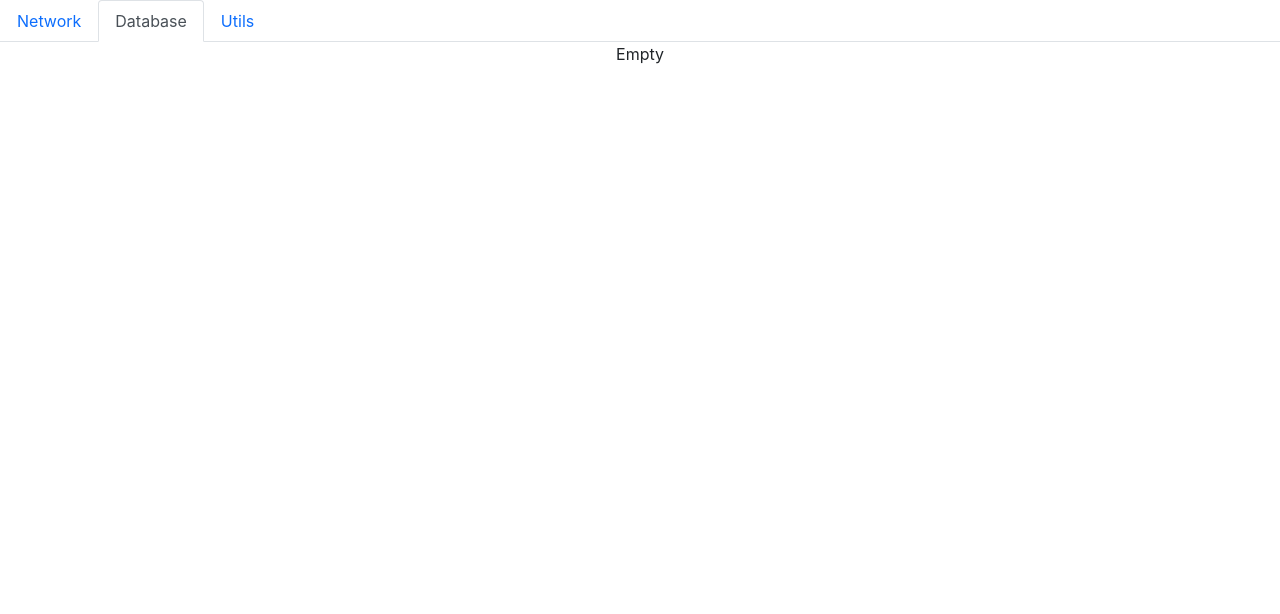
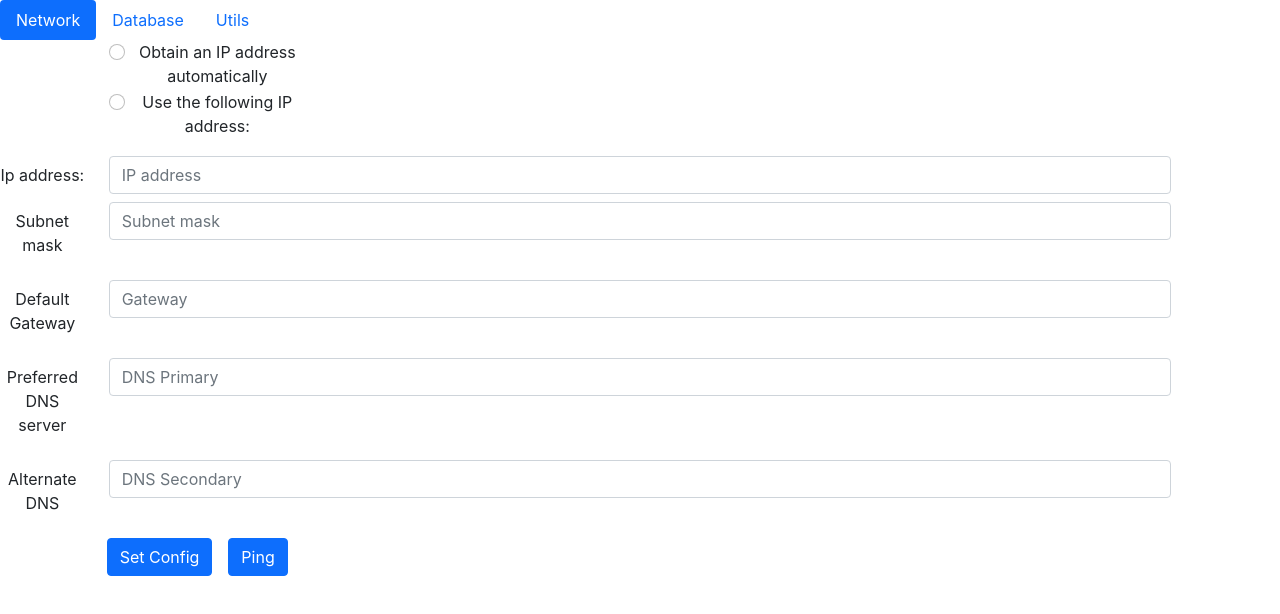
Before and after one commit to hiramzunig4/tryouts, a React (Create React App) app in the folder lv-react-ui/: page / in a window 1280 px wide. Shown: the top 614 px of the page. Built offline with nearby package versions, Linux system fonts and the light colour scheme.

Commit message:
Ping jala

```diff
--- a/lv-react-ui/src/App.js
+++ b/lv-react-ui/src/App.js
@@ -2,12 +2,13 @@ import React, { useState } from 'react';
 
 import Nav from 'react-bootstrap/Nav';
 import Network from './Network';
+import Database from './Database';
 import Empty from './Empty';
 import './App.css';
 
 function App() {
 
-  const [tab, setTab] = useState("database");
+  const [tab, setTab] = useState("network");
 
   function handleSelect(eventKey) {
     console.log(eventKey)
@@ -18,6 +19,8 @@ function App() {
     switch(eventKey) {
       case "network":
         return  (<Network/>);
+      case "database":
+        return  (<Database/>);
       default:
         return  (<Empty/>);
     }
@@ -25,7 +28,7 @@ function App() {
 
   return (
     <div className="App">
-      <Nav variant="tabs" activeKey={tab} onSelect={handleSelect}>
+      <Nav variant="pills" activeKey={tab} onSelect={handleSelect}>
         <Nav.Item>
           <Nav.Link eventKey="network">Network</Nav.Link>
         </Nav.Item>
--- /dev/null
+++ b/lv-react-ui/src/Database.js
@@ -0,0 +1,116 @@
+import './App.css';
+import api from "./api"
+import React from "react";
+
+
+function clickHandler(){
+    console.log("clicked in Ping");
+    api.getPing(function(res){
+      console.log(res)
+    })
+  }
+
+  function clickHandlerEth0(){
+    console.log("clicked in get config");
+    api.getConfig(function(res){
+      console.log(res)
+    })
+  }
+
+  function clickHandlerEth0Dhcp(){
+    console.log("clicked in set dhcp");
+    const config = {
+      "method":"dhcp",
+    }
+    api.setConfigDhcp(config, function(res){
+      console.log(res)
+    })
+  }
+
+function Database()
+{
+    const [address, setAddress] = React.useState("");
+    const [netmask, setNetmask] = React.useState("");
+    const [gateway, setGateway] = React.useState("");
+    const [servers, setServers] = React.useState("");
+
+    const handleSubmit = (event) => {
+      event.preventDefault();
+      console.log(`
+        address: ${address}
+        netMask: ${netmask}
+        gateway: ${gateway}
+        servers: ${servers}
+      `);
+      const config = {
+        "method":"static",
+        "address": address,
+        "prefix_length":8,
+        "gateway": gateway,
+        "name_servers":[servers]
+      }
+      api.setConfigStatic(config, function(res){
+        console.log(res)
+      });
+    }
+
+    return (
+      <div className="App">
+        <button onClick={clickHandler}> Ping </button>
+        <div className="App2">
+          <button onClick={clickHandlerEth0}> Get Config Eth0 </button>
+        </div>
+        <div className="App3">
+          <button onClick={clickHandlerEth0Dhcp}> Set DHCP in ETH0 </button>
+        </div>
+        <form onSubmit={handleSubmit}>
+          <h1>Netowrk</h1>
+
+          <label>
+            Address:
+            <input
+              name="address"
+              type="address"
+              value={address}
+              onChange={e => setAddress(e.target.value)}
+              required />
+          </label>
+
+          <label>
+            Netmask:
+            <input
+              name="netmask"
+              type="netmask"
+              value={netmask}
+              onChange={e => setNetmask(e.target.value)}
+              required />
+          </label>
+
+          <label>
+            Gateway:
+            <input
+              name="gateway"
+              type="gateway"
+              value={gateway}
+              onChange={e => setGateway(e.target.value)}
+              required />
+          </label>
+
+          <label>
+            Server:
+            <input
+              name="servers"
+              type="servers"
+              value={servers}
+              onChange={e => setServers(e.target.value)}
+              required />
+          </label>
+
+          <button>Submit</button>
+
+      </form>
+      </div>
+    );
+}
+
+export default Database;
--- a/lv-react-ui/src/Network.js
+++ b/lv-react-ui/src/Network.js
@@ -1,6 +1,12 @@
 import './App.css';
 import api from "./api"
 import React from "react";
+
+import Form from 'react-bootstrap/Form';
+import Row from 'react-bootstrap/Row';
+import Col from 'react-bootstrap/Col';
+import Stack from 'react-bootstrap/Stack'
+import Button from 'react-bootstrap/Button';
 
 function clickHandler(){
   console.log("clicked in Ping");
@@ -9,106 +15,84 @@ function clickHandler(){
   })
 }
 
-  function clickHandlerEth0(){
-    console.log("clicked in get config");
-    api.getConfig(function(res){
-      console.log(res)
-    })
-  }
+function Network() {
+  return (
+    <Form>
+        <fieldset>
+            <Form.Group as={Row} className="mb-3">
+            <Form.Label as="legend" column sm={1}>
 
-  function clickHandlerEth0Dhcp(){
-    console.log("clicked in set dhcp");
-    const config = {
-      "method":"dhcp",
-    }
-    api.setConfigDhcp(config, function(res){
-      console.log(res)
-    })
-  }
+            </Form.Label>
+            <Col sm={2}>
+                <Form.Check
+                type="radio"
+                label="Obtain an IP address automatically"
+                name="formHorizontalRadios"
+                id="formHorizontalRadios1"
+                />
+                <Form.Check
+                type="radio"
+                label="Use the following IP address:"
+                name="formHorizontalRadios"
+                id="formHorizontalRadios2"
+                />
+            </Col>
+            </Form.Group>
+        </fieldset>
+        <Form.Group as={Row} className="mb-2" controlId="formHorizontalEmail">
+            <Form.Label column sm={1}>
+            Ip address:
+            </Form.Label>
+            <Col sm={10}>
+            <Form.Control type="ipaddress" placeholder="IP address" />
+            </Col>
+        </Form.Group>
 
-function Network()
-{
-    const [address, setAddress] = React.useState("");
-    const [netmask, setNetmask] = React.useState("");
-    const [gateway, setGateway] = React.useState("");
-    const [servers, setServers] = React.useState("");
+        <Form.Group as={Row} className="mb-3" controlId="formHorizontalPassword">
+            <Form.Label column sm={1}>
+            Subnet mask
+            </Form.Label>
+            <Col sm={10}>
+            <Form.Control type="subnetmask" placeholder="Subnet mask" />
+            </Col>
+        </Form.Group>
 
-    const handleSubmit = (event) => {
-      event.preventDefault();
-      console.log(`
-        address: ${address}
-        netMask: ${netmask}
-        gateway: ${gateway}
-        servers: ${servers}
-      `);
-      const config = {
-        "method":"static",
-        "address": address,
-        "prefix_length":8,
-        "gateway": gateway,
-        "name_servers":[servers]
-      }
-      api.setConfigStatic(config, function(res){
-        console.log(res)
-      });
-    }
+        <Form.Group as={Row} className="mb-3" controlId="formHorizontalPassword">
+            <Form.Label column sm={1}>
+            Default Gateway
+            </Form.Label>
+            <Col sm={10}>
+            <Form.Control type="gateway" placeholder="Gateway" />
+            </Col>
+        </Form.Group>
 
-    return (
-      <div className="App">
-        <button onClick={clickHandler}> Ping </button>
-        <div className="App2">
-          <button onClick={clickHandlerEth0}> Get Config Eth0 </button>
-        </div>
-        <div className="App3">
-          <button onClick={clickHandlerEth0Dhcp}> Set DHCP in ETH0 </button>
-        </div>
-        <form onSubmit={handleSubmit}>
-          <h1>Netowrk</h1>
+        <Form.Group as={Row} className="mb-3" controlId="formHorizontalPassword">
+            <Form.Label column sm={1}>
+            Preferred DNS server
+            </Form.Label>
+            <Col sm={10}>
+            <Form.Control type="preferreddns" placeholder="DNS Primary" />
+            </Col>
+        </Form.Group>
 
-          <label>
-            Address:
-            <input
-              name="address"
-              type="address"
-              value={address}
-              onChange={e => setAddress(e.target.value)}
-              required />
-          </label>
+        <Form.Group as={Row} className="mb-3" controlId="formHorizontalPassword">
+            <Form.Label column sm={1}>
+            Alternate DNS
+            </Form.Label>
+            <Col sm={10}>
+            <Form.Control type="alternatedns" placeholder="DNS Secondary" />
+            </Col>
+        </Form.Group>
 
-          <label>
-            Netmask:
-            <input
-              name="netmask"
-              type="netmask"
-              value={netmask}
-              onChange={e => setNetmask(e.target.value)}
-              required />
-          </label>
-
-          <label>
-            Gateway:
-            <input
-              name="gateway"
-              type="gateway"
-              value={gateway}
-              onChange={e => setGateway(e.target.value)}
-              required />
-          </label>
-
-          <label>
-            Server:
-            <input
-              name="servers"
-              type="servers"
-              value={servers}
-              onChange={e => setServers(e.target.value)}
-              required />
-          </label>
-
-          <button>Submit</button>
-
-      </form>
-      </div>
+        <Form.Group>
+        <Col sm={{ span: 10, offset: 1 }}>
+          <Stack direction="horizontal" gap={3}>
+            <Button>Set Config</Button>
+            <Button onClick={clickHandler}>Ping</Button>
+          </Stack>
+          </Col>
+        </Form.Group>
+        </Form>
   );
 }
 
```
Lines whose indentation alone changed are shown as unchanged.
